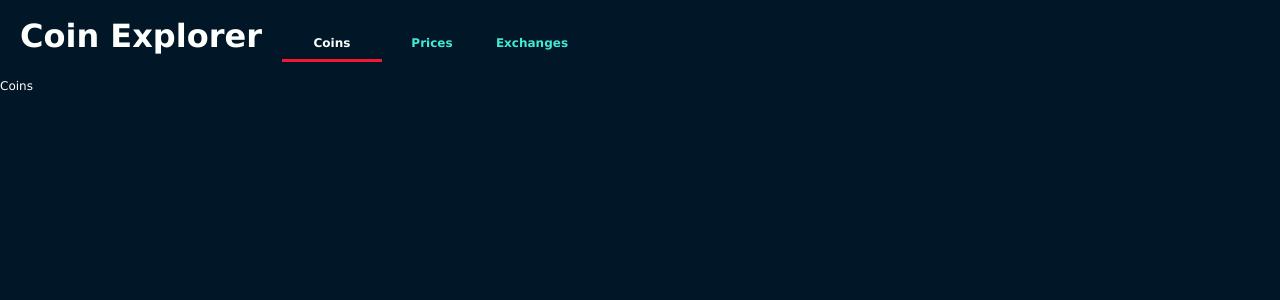
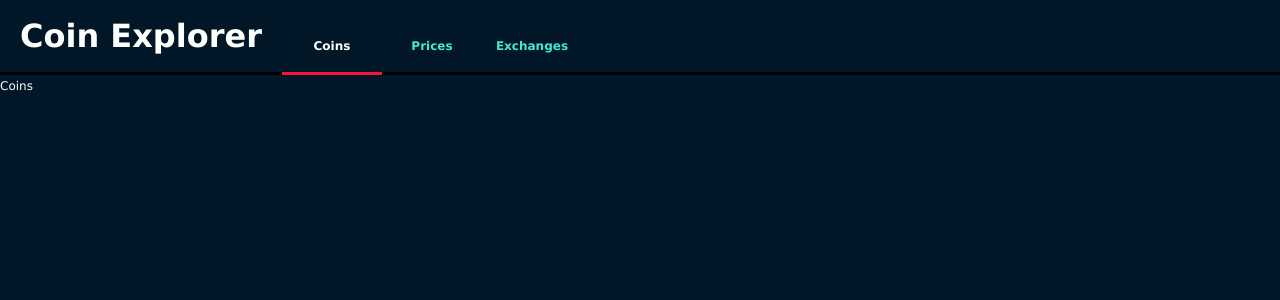
Before and after one commit to hicucu/ReactjsStudy-CoinExplorer, a React (Create React App) app: page / in a window 1280 px wide. Shown: the top 300 px of the page. Built offline with nearby package versions, Linux system fonts and the light colour scheme.

Commit message:
feat:header, nav css

```diff
--- a/src/Components/Header.js
+++ b/src/Components/Header.js
@@ -5,6 +5,8 @@ import { Link, withRouter } from "react-router-dom";
 const Header = styled.header`
   position: fixed;
   top: 0;
+  border-bottom: 3px solid black;
+  width: 100vw;
 `;
 const Title = styled.h1`
   font-size: 32px;
@@ -19,17 +21,20 @@ const Nav = styled.nav`
 
 const List = styled.ul`
   display: flex;
+  position: absolute;
+  bottom: -3px;
 `;
 
 const Item = styled.li`
   display: flex;
   justify-content: center;
-  padding-bottom:10px
+  padding-bottom: 10px;
   width: 100px;
+  height: 35px;
   border-bottom: 3px solid
     ${props => (props.current ? "#f71735" : "transparent")};
   transition: border-bottom 0.5s ease-in-out;
-  color:${props => (props.current ? "inherit" : "#41ead4")};
+  color: ${props => (props.current ? "inherit" : "#41ead4")};
   font-weight: 600;
 `;
 
```
